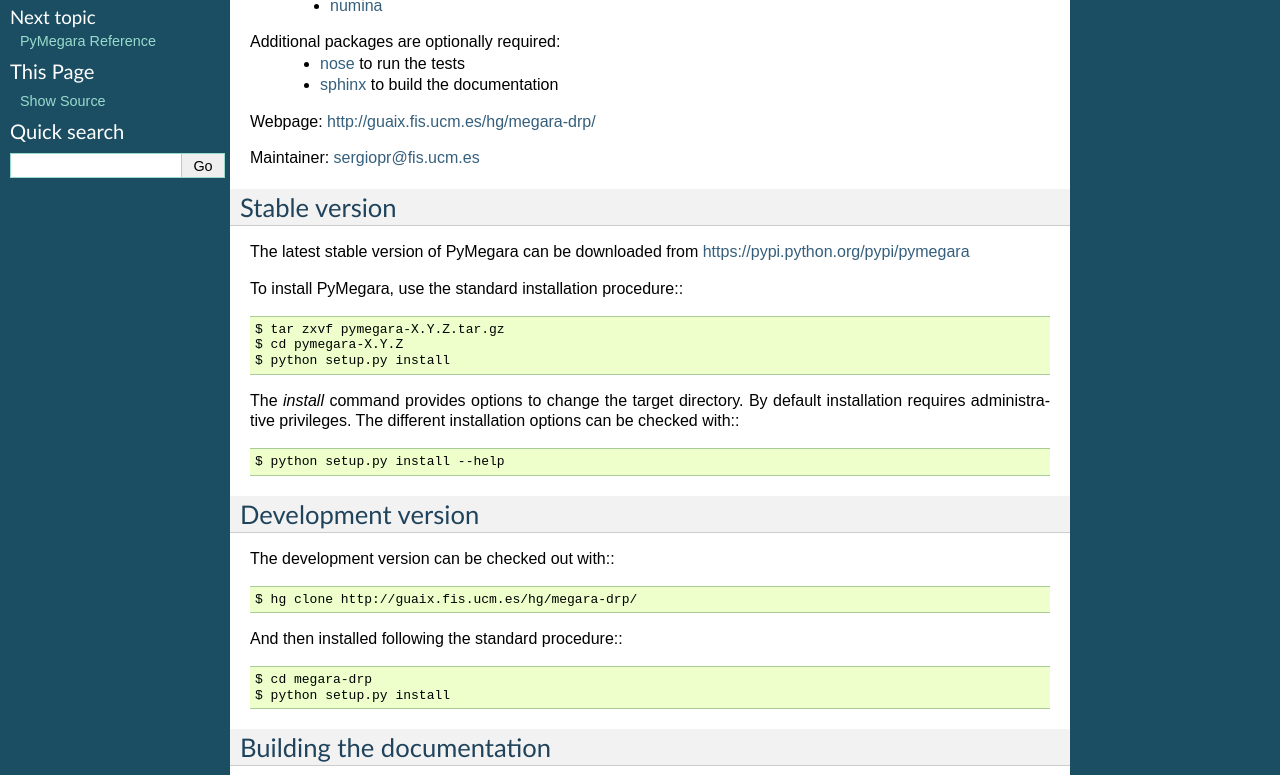
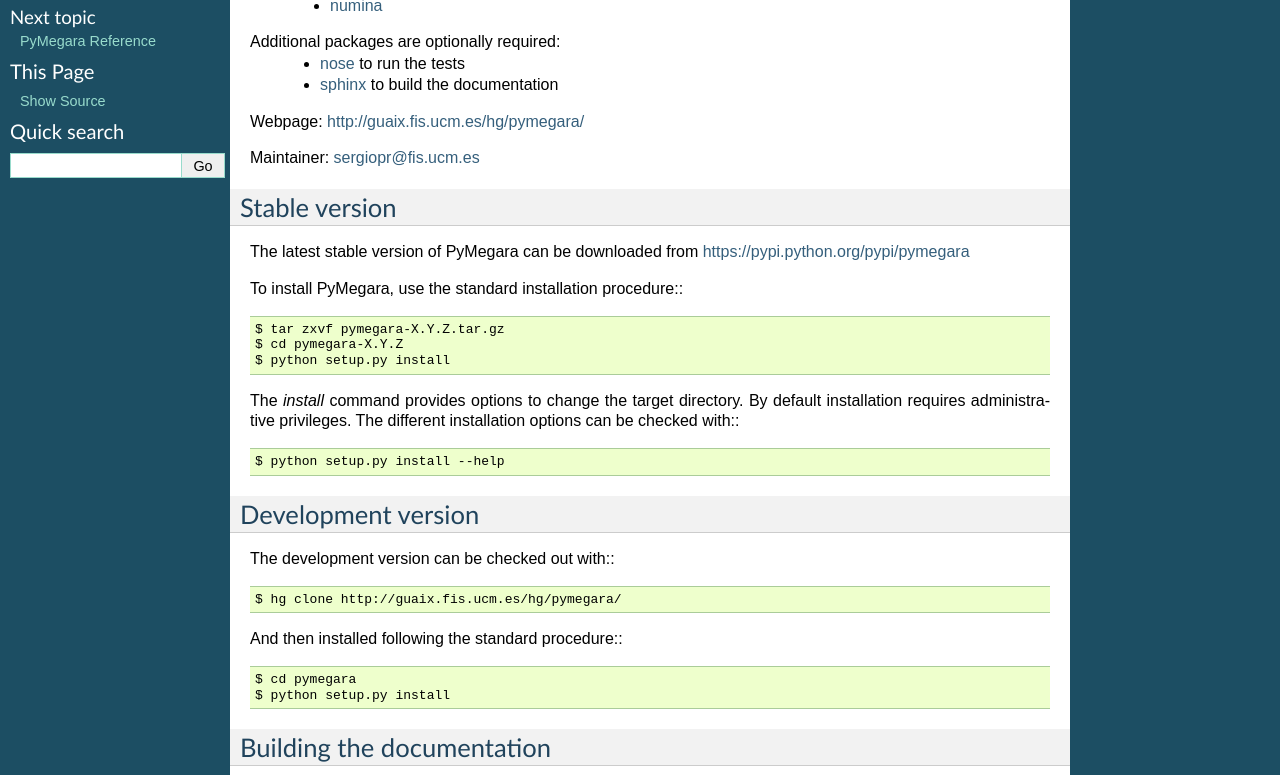
Before and after one commit to guaix-ucm/megaradrp, a Sphinx documentation site: the page built from doc/user/intro.rst, in a window 1280 px wide. Shown: the part 211-986 px from the top of the page. Built offline with Sphinx 7.4.7, drawn with Linux system fonts in a browser that asks for light colours.

Commit message:
Update mercurial repo to pymegara

```diff
--- a/README.txt
+++ b/README.txt
@@ -9,5 +9,5 @@
  - setuptools (http://peak.telecommunity.com/DevCenter/setuptools)
  - numpy (http://numpy.scipy.org/)
 
-Webpage: http://guaix.fis.ucm.es/hg/megara-drp/
+Webpage: http://guaix.fis.ucm.es/hg/pymegara
 Maintainer: sergiopr@fis.ucm.es
--- a/doc/user/intro.rst
+++ b/doc/user/intro.rst
@@ -17,7 +17,7 @@
  - `nose <http://somethingaboutorange.com/mrl/projects/nose>`_ to run the tests
  - `sphinx`_ to build the documentation
 
-Webpage: http://guaix.fis.ucm.es/hg/megara-drp/
+Webpage: http://guaix.fis.ucm.es/hg/pymegara/
 
 Maintainer: sergiopr@fis.ucm.es
 
@@ -44,11 +44,11 @@
 
 The development version can be checked out with:::
 
-    $ hg clone http://guaix.fis.ucm.es/hg/megara-drp/
+    $ hg clone http://guaix.fis.ucm.es/hg/pymegara/
 
 And then installed following the standard procedure:::
 
-    $ cd megara-drp
+    $ cd pymegara
     $ python setup.py install
 
 Building the documentation
--- a/setup.py
+++ b/setup.py
@@ -10,7 +10,7 @@
       version='0.2.0dev',
       author='Sergio Pascual',
       author_email='sergiopr@fis.ucm.es',
-      url='http://guaix.fis.ucm.es/hg/megara-drp',
+      url='http://guaix.fis.ucm.es/hg/pymegara',
       license='GPLv3',
       description='Megara Data Reduction Pipeline',
       packages=ALL_PKGS,
```
